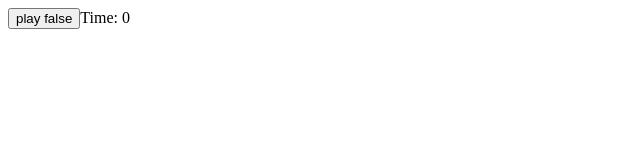
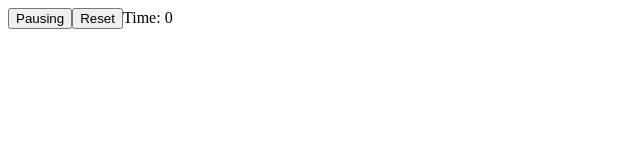
Before and after one commit to tanwanjern/jcy, a React (Create React App) app: page / in a window 1280 px wide. Shown: the top 160 px of the page, without its empty margins (0-640 px from the left). Built offline with nearby package versions, Linux system fonts and the light colour scheme.

Commit message:
Convert react state to recoil state

```diff
--- a/src/App.js
+++ b/src/App.js
@@ -1,38 +1,32 @@
 import './styles/App.scss';
 import "tailwindcss/tailwind.css"
 
-import NewWindow from './components/NewWindow';
-import { useState, useEffect, useRef } from 'react';
+import { useState, useEffect } from 'react';
+import { useRecoilState } from 'recoil';
+
 import HomeCookin from './assets/audio/homecookin.mp3';
 import WindowTimer from './components/WindowTimer';
-import { RecoilRoot, useRecoilState } from 'recoil';
-import windowTimerState from './state/ui/windowTimerState';
+import isPlayingState from './state/isPlayingState';
+import timerState from './state/timerState';
+import animationTimerState from './state/animationTimerState';
 
 function App() {
 
-  const [openWindow1, setOpenWindow1] = useState(false);
-  const [increment, setIncrement] = useState(1);
-
-  // https://stackoverflow.com/questions/47686345/playing-sound-in-react-js
-  // https://www.youtube.com/watch?v=Xx7lJt_Pdek&t=33s
-  // https://stackoverflow.com/questions/23858214/move-object-around-circle-javascript/23859635
-  // https://stackoverflow.com/questions/9614109/how-to-calculate-an-angle-from-points
-
-  const [isPlaying, setIsPlaying] = useState(false);
-  const [timer, setTimer] = useState(0);
   const [audio] = useState(new Audio(HomeCookin));
-
-  const [openWindowTimer, setOpenWindowTimer] = useRecoilState(windowTimerState);
+  const [isPlaying, setIsPlaying] = useRecoilState(isPlayingState);
+  const [timer, setTimer] = useRecoilState(timerState);
+  const [animationTimer, setAnimationTimer] = useRecoilState(animationTimerState);
 
   useEffect(()=>{
     if(isPlaying){
       audio.play()
       const counter = timer < audio.duration && setInterval(() => setTimer(timer + 1), 1000);
+      const animationCounter = animationTimer < audio.duration && setInterval(() => setAnimationTimer(animationTimer + 1), 24);
 
-      setOpenWindowTimer(timer > 3 && timer < 8)
-      // setOpenWindowTimer(true);
-
-      return () => clearInterval(counter);
+      return () => {
+        clearInterval(counter)
+        clearInterval(animationCounter)
+      };
     } else {
       audio.pause();
     }
@@ -45,19 +39,21 @@ function App() {
     };
   },[])
 
+  function resetAudio(){
+    setTimer(0);
+    audio.currentTime = 0;
+  }
+
   return (
     <div className="">
-      {/* <button onClick={()=>setOpenWindow(prev=>!prev)} className="px-4 py-2 bg-blue-300">test {openWindow ? 'true':'false'}</button> */}
-      {/* <button onClick={()=>setIncrement(prev=>prev+1)} className="px-4 py-2 bg-blue-500">inc</button> */}
-
-      <button onClick={()=>setIsPlaying(prev=>!prev)} className="px-4 py-2 bg-red-300">play {isPlaying ? 'true':'false'}</button>
+      <button onClick={()=>setIsPlaying(prev=>!prev)} className="px-4 py-2 bg-green-300">{isPlaying ? 'Playing':'Pausing'}</button>
+      <button onClick={()=>resetAudio()} className="px-4 py-2 bg-red-300">Reset</button>
 
       Time: {timer}
 
-      {isPlaying && openWindowTimer &&
-        <WindowTimer increment={increment}/>
+      {isPlaying &&
+        <WindowTimer />
       }
-
 
     </div>
   );
@@ -65,17 +61,7 @@ function App() {
 
 export default App;
 
-
-{/* <NewWindow
-  title={"test "+increment}
-  features={`
-    width=600,
-    height=400,
-    left=0,
-    top=0`
-  }
-  moveTo={[10*increment, 10*increment]}
-  onUnload={(bool)=>setOpenWindow1(bool)}
->
-  Hi 👋 {increment}
-</NewWindow> */}
+// https://stackoverflow.com/questions/47686345/playing-sound-in-react-js
+// https://www.youtube.com/watch?v=Xx7lJt_Pdek&t=33s
+// https://stackoverflow.com/questions/23858214/move-object-around-circle-javascript/23859635
+// https://stackoverflow.com/questions/9614109/how-to-calculate-an-angle-from-points
--- a/src/components/NewWindow.js
+++ b/src/components/NewWindow.js
@@ -6,6 +6,7 @@ const NewWindow = ({
     title,
     features,
     moveTo,
+    moveBy,
     onUnload
 }) => {
 
@@ -23,8 +24,11 @@ const NewWindow = ({
     useEffect(() => {
         if (container) {
             newWindow.current = window.open("", title, features);
+
+            if(newWindow.current){
                 newWindow.current.document.body.appendChild(container);
                 newWindow.current.document.title = title;
+
                 const curWindow = newWindow.current;
 
                 const windowCheckerInterval = setInterval(() => {
@@ -41,13 +45,20 @@ const NewWindow = ({
 
                 return () => curWindow.close();
             }
+        }
     }, [container]);
 
     useEffect(()=>{
-        if(newWindow.current){
+        if(newWindow.current && moveBy){
+            newWindow.current.moveBy(moveBy[0], moveBy[1])
+            newWindow.current.focus();
+        }
+    }, [moveBy])
+
+    useEffect(()=>{
+        if(newWindow.current && moveTo){
             newWindow.current.moveTo(moveTo[0], moveTo[1])
         }
-        // console.log(moveTo[0], moveTo[1]);
     }, [moveTo])
 
 
--- a/src/components/WindowTimer.js
+++ b/src/components/WindowTimer.js
@@ -1,24 +1,31 @@
-import { useState, useRef, useEffect } from 'react';
-import { createPortal } from "react-dom";
-import { useRecoilState } from 'recoil';
+import { useState, useEffect } from 'react';
+import { useRecoilState, useRecoilValue } from 'recoil';
 import NewWindow from './NewWindow';
 import windowTimerState from '../state/ui/windowTimerState';
+import timerState from '../state/timerState';
+import animationTimerState from '../state/animationTimerState';
 
-const WindowTimer = ({children, increment, setWindow}) => {
+const WindowTimer = ({children, increment}) => {
 
     const [openWindowTimer, setOpenWindowTimer] = useRecoilState(windowTimerState);
+    const timer = useRecoilValue(timerState);
+    const animationTimer = useRecoilValue(animationTimerState);
 
-    return (
+    useEffect(()=>{
+        setOpenWindowTimer(timer > 2 && timer < 10)
+    }, [timer])
+
+    return openWindowTimer && (
         <NewWindow
             title={"test "}
             features={`
                 width=600,
-                height=400,
+                height=200,
                 left=0,
                 top=0`
             }
-            moveTo={[10, 10]}
-            onUnload={(bool)=>setOpenWindowTimer(bool)}
+            moveBy={[1*animationTimer, 1*animationTimer]}
+            // onUnload={(bool)=>{console.log(bool); setOpenWindowTimer(bool);}}
         >
             Hi 👋 {increment}
             {children}
--- /dev/null
+++ b/src/state/animationTimerState.js
@@ -0,0 +1,8 @@
+import {atom} from 'recoil';
+
+const animationTimerState = atom({
+    key: 'animationTimerState',
+    default: 0,
+});
+
+export default animationTimerState;
--- /dev/null
+++ b/src/state/isPlayingState.js
@@ -0,0 +1,8 @@
+import {atom} from 'recoil';
+
+const isPlayingState = atom({
+    key: 'isPlayingState',
+    default: false,
+});
+
+export default isPlayingState;
--- /dev/null
+++ b/src/state/timerState.js
@@ -0,0 +1,8 @@
+import {atom} from 'recoil';
+
+const timerState = atom({
+    key: 'timerState',
+    default: 0,
+});
+
+export default timerState;
```
Lines whose indentation alone changed are shown as unchanged.
